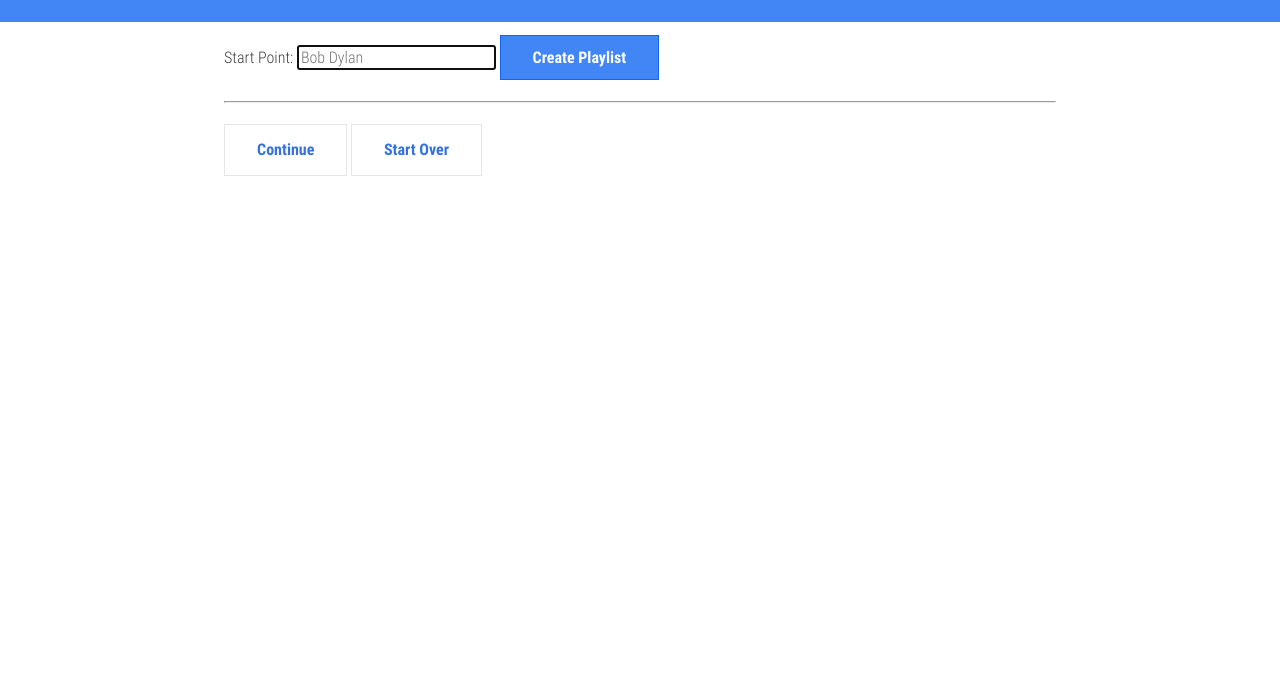
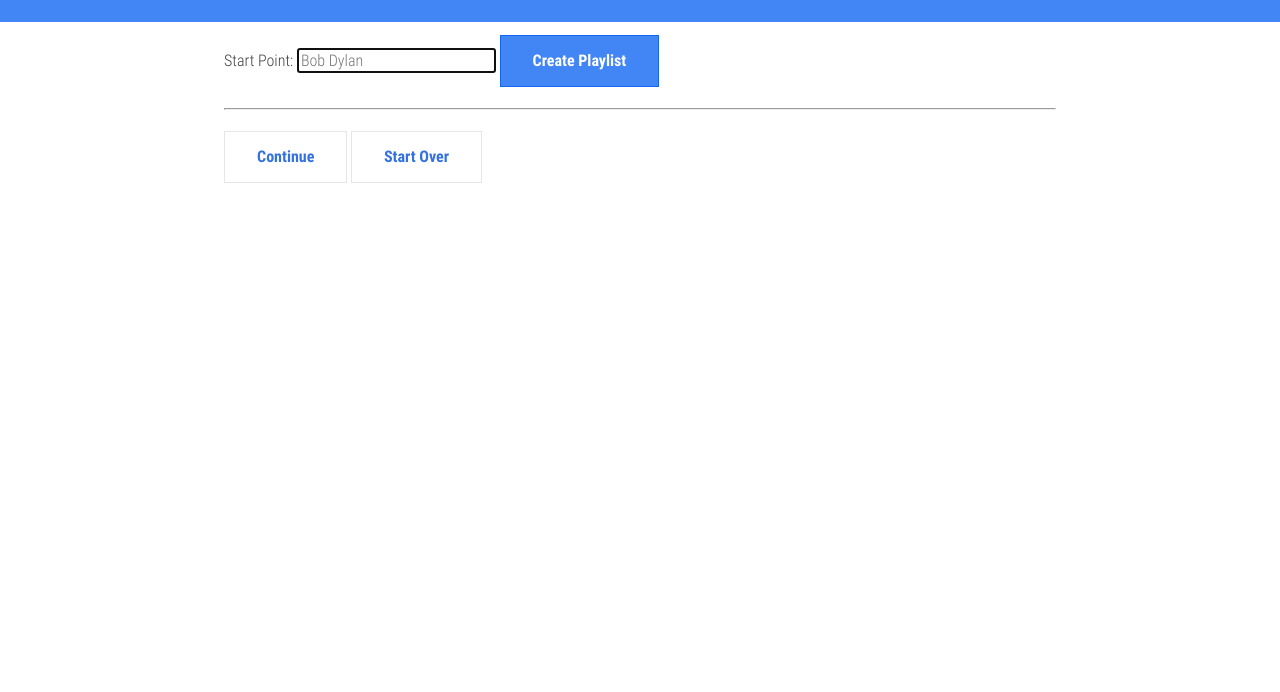
Before and after one commit to Trott/musicroutes-playlist-generator, a website: page www/index.html in a window 1280 px wide. Shown: the part 108-800 px from the top of the page. Drawn offline with Linux system fonts and the light colour scheme.

Commit message:
styling buttons (disabled)

```diff
--- a/www/index.html
+++ b/www/index.html
@@ -17,7 +17,7 @@
     <main>
 <form id="startPlaylist">
 <label for="startPoint">Start Point</label>: <input id="startPoint" placeholder="Bob Dylan" autofocus>
-<input type="submit" id="startPointSubmit" class="button--primary" value="Create Playlist">
+<button type="submit" id="startPointSubmit" class="button--primary">Create Playlist</button>
 </form>
 <hr>
 <div id="results">
--- a/www/styles/main.css
+++ b/www/styles/main.css
@@ -38,14 +38,7 @@ input {
 
 button {
   overflow: visible;
-}
-
-button {
   text-transform: none;
-}
-
-button,
-input[type="submit"] {
   -webkit-appearance: button;
   cursor: pointer;
 }
@@ -137,8 +130,7 @@ h1 {
   }
 }
 
-.button--primary,
-.button--secondary {
+button {
   display: inline-block;
   padding: 12px 32px;
   margin-bottom: 13px;
@@ -151,23 +143,19 @@ h1 {
   outline: 0;
   -webkit-transition: none;
   transition: none;
+  background: #4285f4;
+  color: #ffffff;
+  border: 1px solid #1266f1;
 }
 
-.button--primary:hover,
-.button--secondary:hover {
+button:hover {
   background: #4d4d4d;
   color: #ffffff;
   border: 1px solid #4d4d4d;
   text-decoration: none;
 }
 
-.button--primary {
-  background: #4285f4;
-  color: #ffffff;
-  border: 1px solid #1266f1;
-}
-
-.button--secondary {
+button[disabled] {
   background: #ffffff;
   color: #3372df;
   border: 1px solid #e6e6e6;
```
